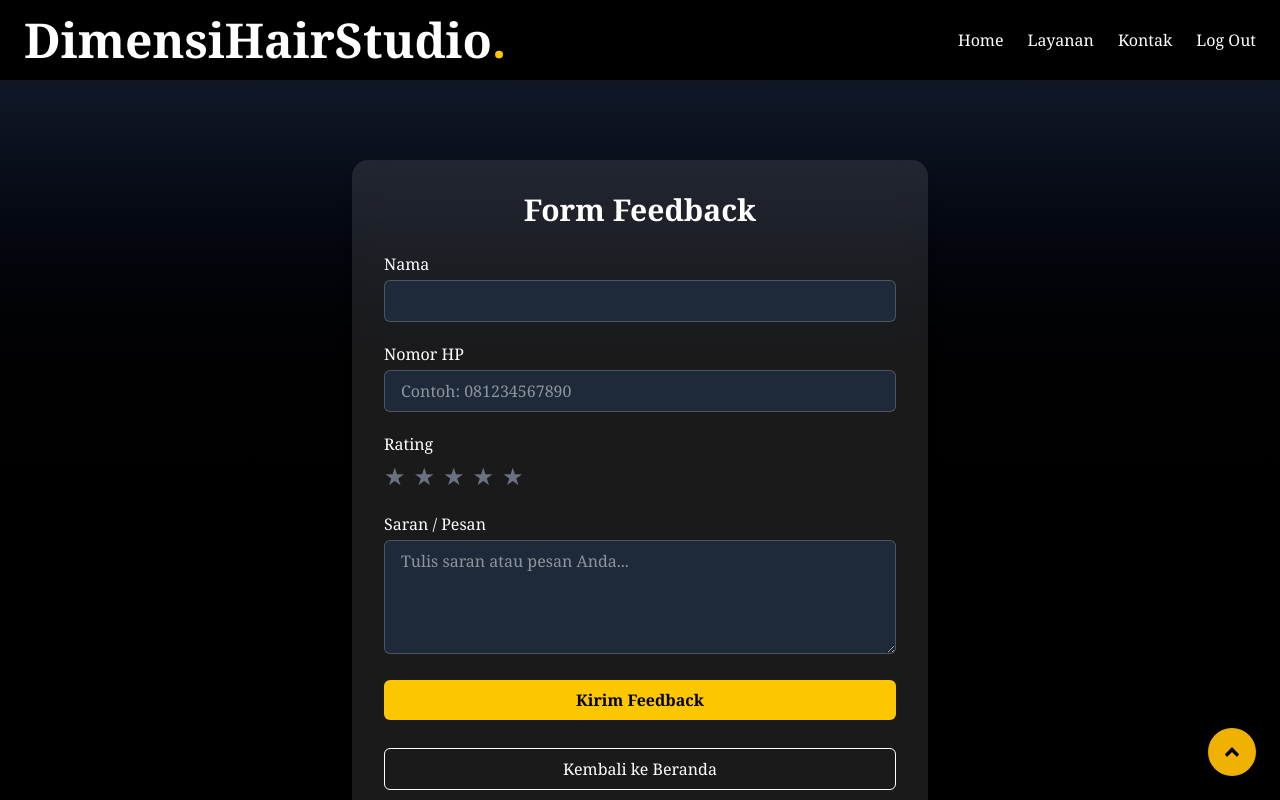
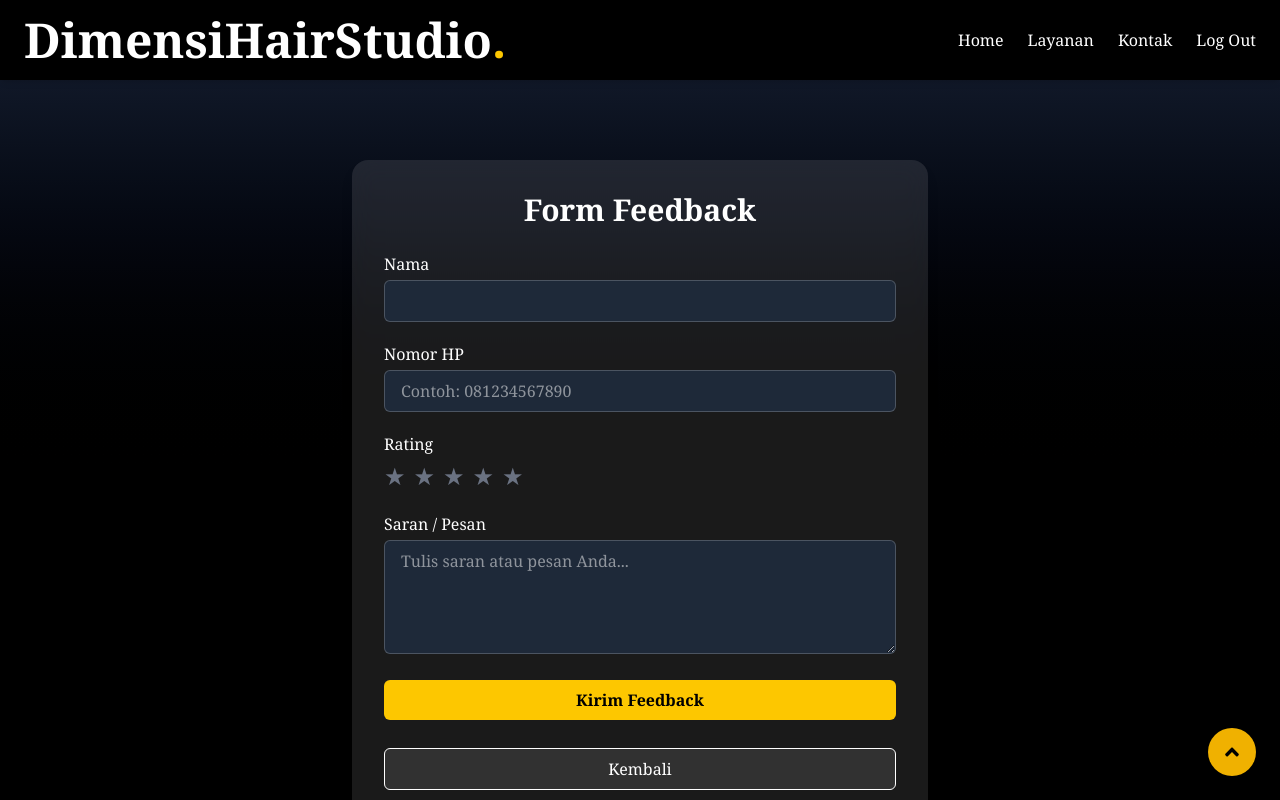
Before and after one commit to andikasyhd/DimensiHairStudio, a React (Vite) app: page /feedback in a window 1280 px wide. Shown: the top 800 px of the page. Built offline with nearby package versions, Linux system fonts and the light colour scheme.

Commit message:
melakukan perbaikan lagi untuk ikon

```diff
--- a/src/pages/Guest/Feedback.jsx
+++ b/src/pages/Guest/Feedback.jsx
@@ -109,10 +109,11 @@ export default function Feedback() {
           <button
             type="button"
             onClick={() => navigate('/kontak')}
-            className="w-full mt-2 text-white border border-white hover:bg-white hover:text-black rounded-md py-2 transition duration-300"
+            className="w-full mt-2 text-white bg-white/10 border border-white hover:bg-white hover:text-black rounded-md py-2 transition duration-300"
           >
-            Kembali ke Beranda
+            Kembali
           </button>
+
         </form>
       </div>
     </div>
--- a/src/pages/Guest/LayananGuest.jsx
+++ b/src/pages/Guest/LayananGuest.jsx
@@ -170,7 +170,8 @@ export default function LayananGuest() {
                         onClick={() => openDetailModal(item)}
                         className="text-gray-400 hover:text-emerald-400 transition-colors ml-2"
                       >
-                        <AiOutlineInfoCircle size={18} />
+                        <AiOutlineInfoCircle className="text-emerald-400 w-5 h-5" />
+
                       </button>
                     </div>
 
```
